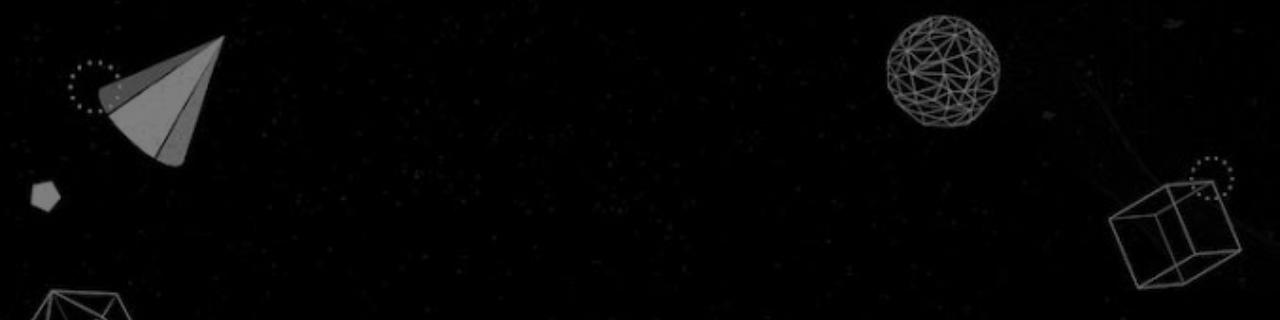
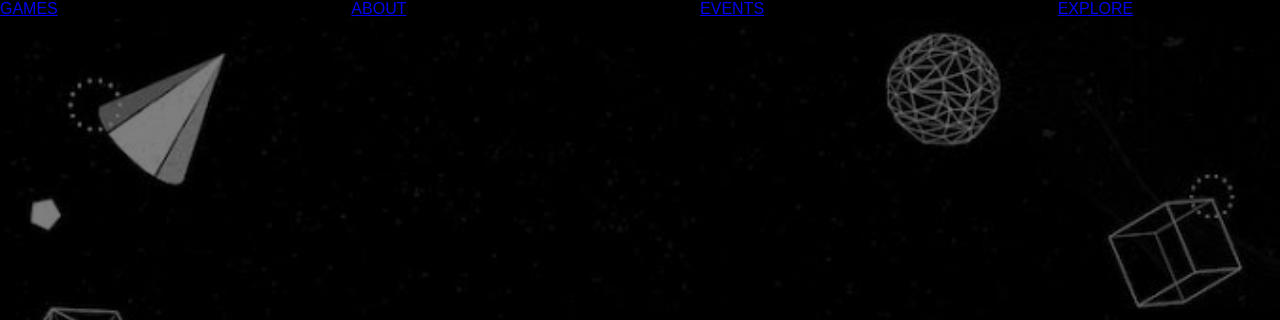
Before and after one commit to TheInOrbit-SF/Site, a plain HTML site: page index.html in a window 1280 px wide. Shown: the top 320 px of the page. Drawn offline with Linux system fonts and the light colour scheme.

Commit message:
Update index.html

```diff
--- a/index.html
+++ b/index.html
@@ -7,6 +7,14 @@
 		<link rel='icon' type='image/x-icon' href="planet_astronomy_space_galaxy_universe_saturn_icon_262249.ico">
 	</head>
 	<body>
+		<nav class="site-nav" aria-label="primary">
+			<ul>
+				<li><a href="#">GAMES</li>
+				<li><a href="#">ABOUT</li>
+				<li><a href="#">EVENTS</li>
+				<li><a href="#">EXPLORE</li>
+			</ul>
+		</nav>
 		<div class="hero">
 			<h1>NeoAxiom</h1>
 			<h3>The Offical NeoAxiom's Page!</h3>
```
